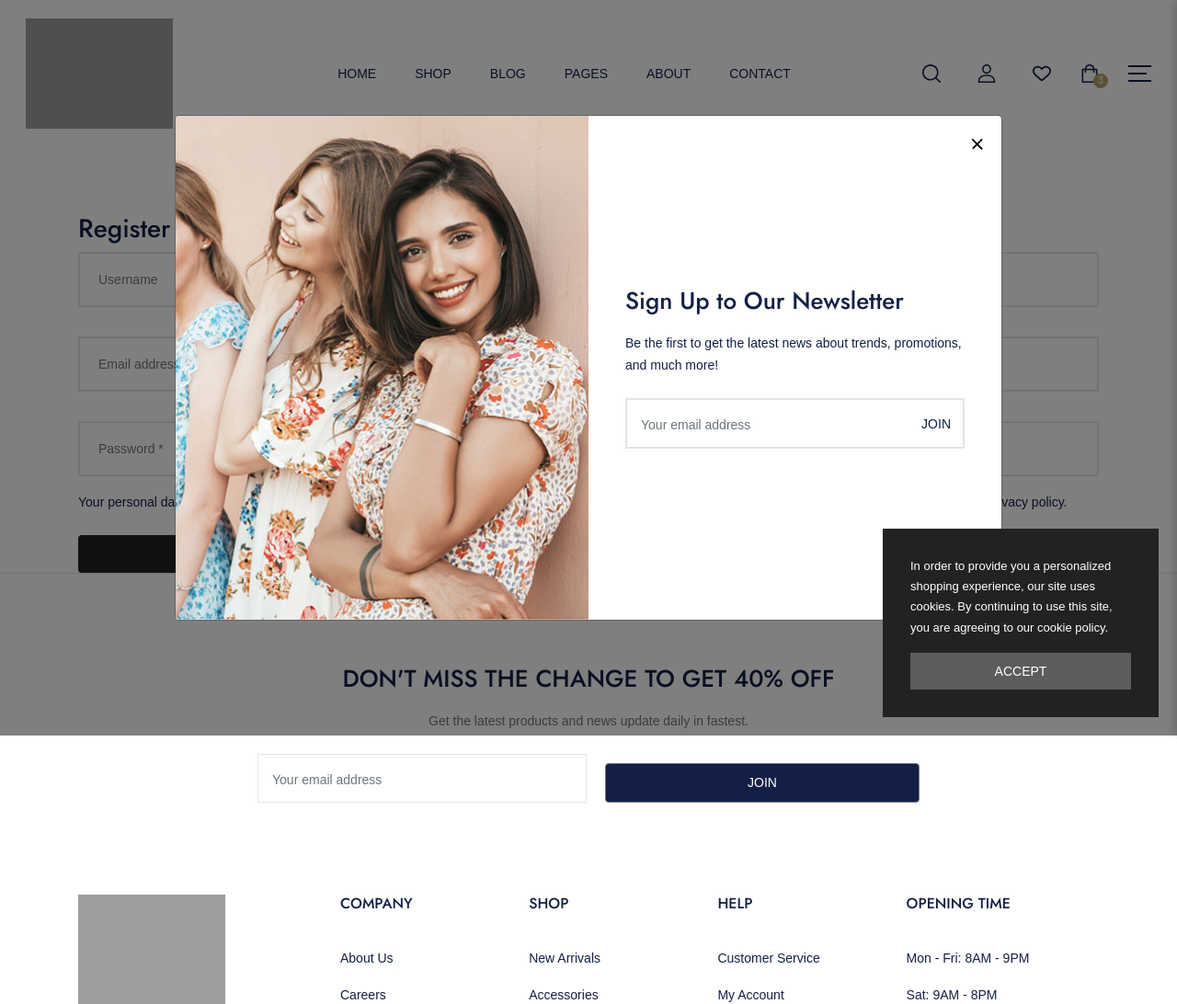
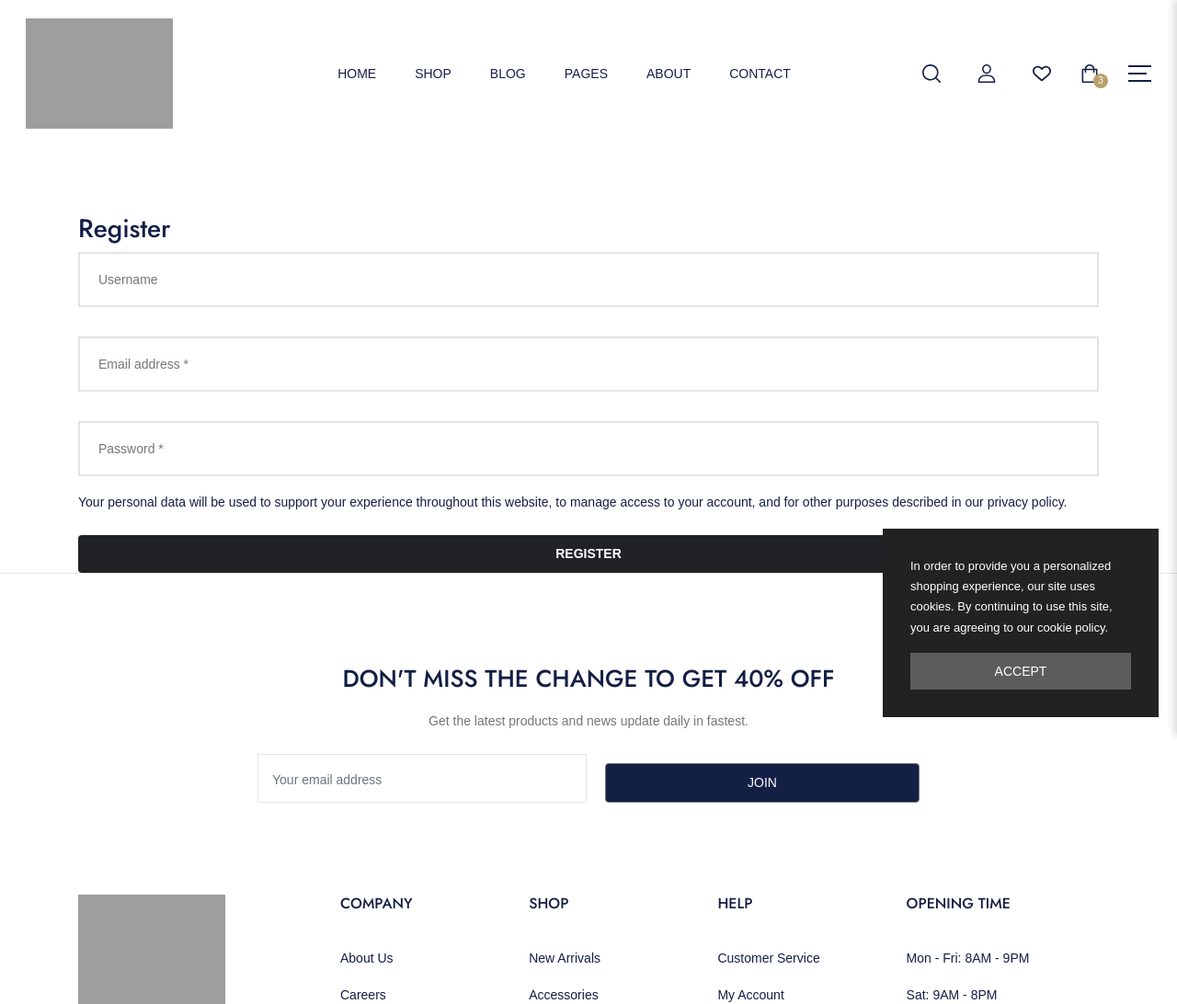
Before and after one commit to Dipanshu712/E-Commerce-Django, a Django app: page /auth/signup/ in a window 1280 px wide. Shown: the top 1092 px of the page at 92% size. Run offline with Django 5.2, Linux system fonts and the light colour scheme; some libraries are stand-ins or nearby versions; grey boxes are pictures that could not be loaded.

Commit message:
Update project files

```diff
--- a/Templates/authentication/baseauth.html
+++ b/Templates/authentication/baseauth.html
@@ -1295,31 +1295,7 @@
     </div><!-- /.modal-dialog -->
   </div><!-- /.quickview position-fixed -->
 
-  <!-- Newsletter Popup -->
-  <div class="modal fade" id="newsletterPopup" tabindex="-1" aria-hidden="true">
-    <div class="modal-dialog newsletter-popup modal-dialog-centered">
-      <div class="modal-content">
-        <button type="button" class="btn-close" data-bs-dismiss="modal" aria-label="Close"></button>
-        <div class="row p-0 m-0">
-          <div class="col-md-6 p-0 d-none d-md-block">
-            <div class="newsletter-popup__bg h-100 w-100">
-              <img loading="lazy" src="{% static 'images/newsletter-popup.jpg' %}" class="h-100 w-100 object-fit-cover d-block" alt="">
-            </div>
-          </div>
-          <div class="col-md-6 p-0 d-flex align-items-center">
-            <div class="block-newsletter w-100">
-              <h3 class="block__title">Sign Up to Our Newsletter</h3>
-              <p>Be the first to get the latest news about trends, promotions, and much more!</p>
-              <form action="https://uomo-html.flexkitux.com/Demo9/index.html" class="footer-newsletter__form position-relative bg-body">
-                <input class="form-control border-2" type="email" name="email" placeholder="Your email address">
-                <input class="btn-link fw-medium bg-transparent position-absolute top-0 end-0 h-100" type="submit" value="JOIN">
-              </form>
-            </div>
-          </div>
-        </div>
-      </div>
-    </div>
-  </div><!-- /.newsletter-popup position-fixed -->
+
 
 
   <!-- Go To Top -->
--- a/Templates/base.html
+++ b/Templates/base.html
@@ -1116,7 +1116,7 @@
     </div><!-- /.modal-dialog -->
   </div><!-- /.quickview position-fixed -->
 
-  <!-- Newsletter Popup -->
+  {% comment %} <!-- Newsletter Popup -->
   <div class="modal fade" id="newsletterPopup" tabindex="-1" aria-hidden="true">
     <div class="modal-dialog newsletter-popup modal-dialog-centered">
       <div class="modal-content">
@@ -1140,7 +1140,7 @@
         </div>
       </div>
     </div>
-  </div><!-- /.newsletter-popup position-fixed -->
+  </div><!-- /.newsletter-popup position-fixed --> {% endcomment %}
 
 
   <!-- Go To Top -->
```
Also changed, not shown: ecommerce/settings.py (+204 -31 lines), db.sqlite3, 3 other files.
